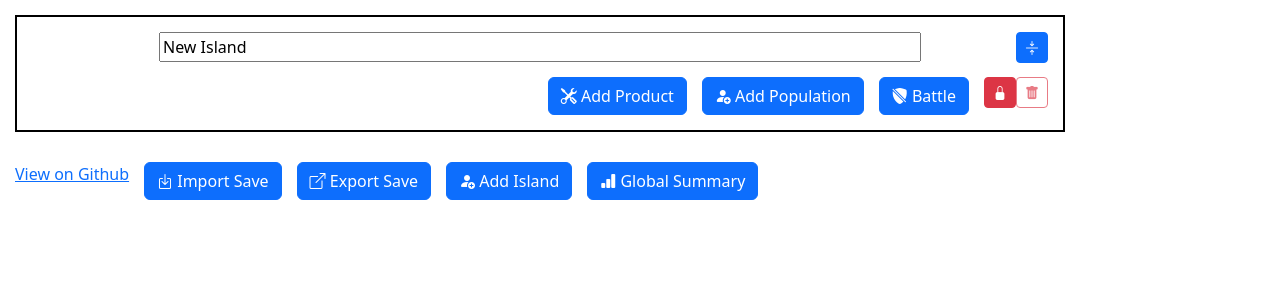
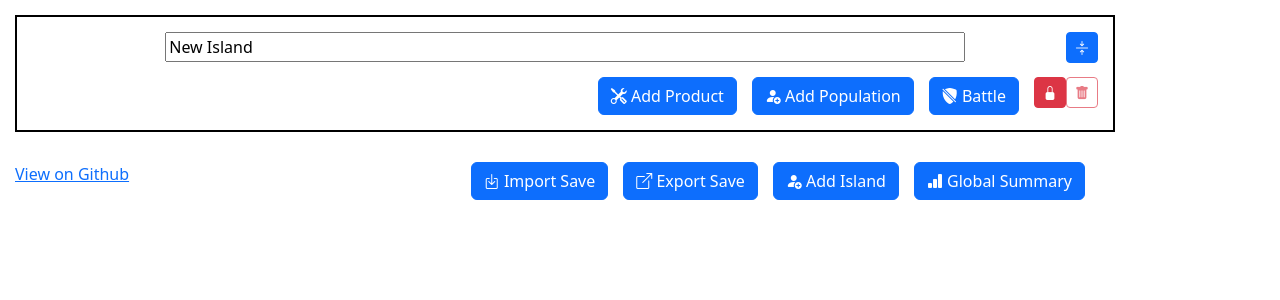
Before and after one commit to Beesbeesbeesbees/ParagonPioneerPal, an Angular app: page / in a window 1280 px wide. Shown: the top 300 px of the page. Built offline with nearby package versions, Linux system fonts and the light colour scheme.

Commit message:
Bottom bar cleanup

```diff
--- a/src/app/main/main.component.scss
+++ b/src/app/main/main.component.scss
@@ -1,3 +1,7 @@
+.island, .bottom-row {
+    max-width: 1100px;
+}
+
 .island-container {
     display: flex;
     flex-direction: column;
@@ -5,8 +9,6 @@
     padding: 15px;
 
     .island {
-        max-width: 1100px;
-        width: calc(100% - 200px);
         border: 2px solid black;
         text-align: center;
         padding: 15px;
@@ -193,4 +195,8 @@
     padding: 15px;
     display: flex;
     gap: 15px;
+
+    a {
+        margin-right: auto;
+    }
 }
```
